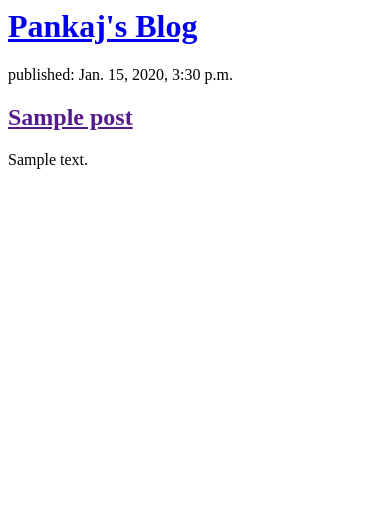
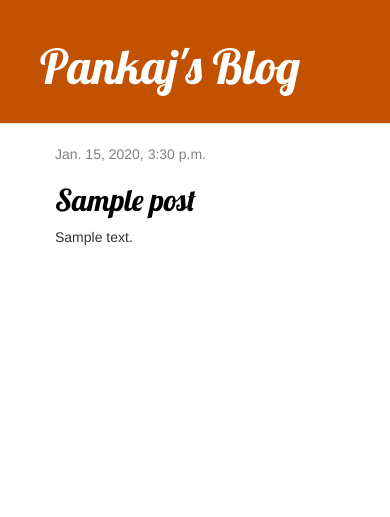
Before and after one commit to pankaj892/Blog-App, a Django app: page / in a window 390 px wide. Shown: the top 517 px of the page. Run offline with Django 3.2, Linux system fonts and the light colour scheme; tables that the repository leaves empty hold one stand-in row (values such as "Sample post"); some libraries are stand-ins or nearby versions.

Commit message:
Added view and template and added CSS to revamp the UI of blog

```diff
--- /dev/null
+++ b/blog/static/css/blog.css
@@ -0,0 +1,50 @@
+h1 a, h2 a {
+    color: #C25100;
+    font-family: 'Lobster';
+}
+.page-header {
+    background-color: #C25100;
+    margin-top: 0;
+    padding: 20px 20px 20px 40px;
+}
+
+.page-header h1, .page-header h1 a, .page-header h1 a:visited, .page-header h1 a:active {
+    color: #ffffff;
+    font-size: 36pt;
+    text-decoration: none;
+}
+
+.content {
+    margin-left: 40px;
+}
+
+h1, h2, h3, h4 {
+    font-family: 'Lobster', cursive;
+}
+
+.date {
+    color: #828282;
+}
+
+.save {
+    float: right;
+}
+
+.post-form textarea, .post-form input {
+    width: 100%;
+}
+
+.top-menu, .top-menu:hover, .top-menu:visited {
+    color: #ffffff;
+    float: right;
+    font-size: 26pt;
+    margin-right: 20px;
+}
+
+.post {
+    margin-bottom: 70px;
+}
+
+.post h2 a, .post h2 a:visited {
+    color: #000000;
+}
--- /dev/null
+++ b/blog/templates/blog/base.html
@@ -0,0 +1,23 @@
+{% load static %}
+<html>
+    <head>
+        <title>Pankaj's blog</title>
+        <link rel="stylesheet" href="//maxcdn.bootstrapcdn.com/bootstrap/3.2.0/css/bootstrap.min.css">
+        <link rel="stylesheet" href="//maxcdn.bootstrapcdn.com/bootstrap/3.2.0/css/bootstrap-theme.min.css">
+        <link href='//fonts.googleapis.com/css?family=Lobster&subset=latin,latin-ext' rel='stylesheet' type='text/css'>
+        <link rel="stylesheet" href="{% static 'css/blog.css' %}">
+    </head>
+    <body>
+        <div class="page-header">
+        <h1><a href="/">Pankaj's Blog</a></h1>
+    </div>
+    <div class="content container">
+        <div class="row">
+            <div class="col-md-8">
+            {% block content %}
+            {% endblock %}
+            </div>
+        </div>
+    </div>
+    </body>
+</html>
--- a/blog/templates/blog/post_list.html
+++ b/blog/templates/blog/post_list.html
@@ -1,18 +1,34 @@
+{% extends 'blog/base.html' %}
+{% load static %}
 <html>
     <head>
-        <title>Pankaj's blog</title>
+<title>Pankaj's blog</title>
+<link rel="stylesheet" href="//maxcdn.bootstrapcdn.com/bootstrap/3.2.0/css/bootstrap.min.css">
+<link rel="stylesheet" href="//maxcdn.bootstrapcdn.com/bootstrap/3.2.0/css/bootstrap-theme.min.css">
+<link href="//fonts.googleapis.com/css?family=Lobster&subset=latin,latin-ext" rel="stylesheet" type="text/css">
+<link rel="stylesheet" href="{% static 'css/blog.css' %}">
     </head>
     <body>
         <div>
     <h1><a href="/">Pankaj's Blog</a></h1>
 </div>
 
-{% for post in posts %}
-    <div>
-        <p>published: {{ post.published_date }}</p>
-        <h2><a href="">{{ post.title }}</a></h2>
-        <p>{{ post.text|linebreaksbr }}</p>
+<div class="content container">
+    <div class="row">
+        <div class="col-md-8">
+	{% block content %}
+            {% for post in posts %}
+                <div class="post">
+                    <div class="date">
+                        {{ post.published_date }}
+                    </div>
+                    <h2><a href="{% url 'post_detail' pk=post.pk %}">{{ post.title }}</a></h2>
+                    <p>{{ post.text|linebreaksbr }}</p>
+                </div>
+            {% endfor %}
+	   {% endblock %}
+        </div>
     </div>
-{% endfor %}
-        </body>
+</div>
+   </body>
 </html>
--- a/blog/urls.py
+++ b/blog/urls.py
@@ -3,4 +3,5 @@ from . import views
 
 urlpatterns = [
     path('', views.post_list, name='post_list'),
+        path('post/<int:pk>/', views.post_detail, name='post_detail'),
 ]
--- a/blog/views.py
+++ b/blog/views.py
@@ -1,7 +1,12 @@
-from django.shortcuts import render
+from django.shortcuts import render, get_object_or_404
 from django.utils import timezone
 from .models import Post
 # Create your views here.
 def post_list(request):
     posts = Post.objects.filter(published_date__lte=timezone.now()).order_by('published_date')
-    return render(request, 'blog/post_list.html', {'posts':posts})
+    return render(request, 'blog/post_list.html', {'posts': posts})
+
+
+def post_detail(request, pk):
+    post = get_object_or_404(Post, pk=pk)
+    return render(request, 'blog/post_detail.html', {'post': post})
```
Also changed, not shown: blog/templates/blog/post_detail.html (added, +13 -0 lines).
